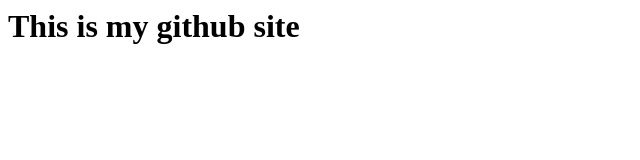
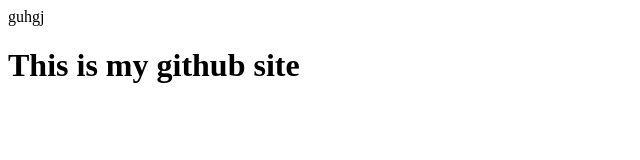
Before and after one commit to testervasil/project, a plain HTML site: page index.html in a window 1280 px wide. Shown: the whole page, without its empty margins (0-640 px from the left). Drawn offline with Linux system fonts and the light colour scheme.

Commit message:
Update index.html

```diff
--- a/index.html
+++ b/index.html
@@ -1,7 +1,7 @@
 <html>
 <head><title>Test Site agk</title>
 </head>
-<body>
+<body>guhgj
 <h1> This is my github site </h1>
 </body>
 </html>
```
